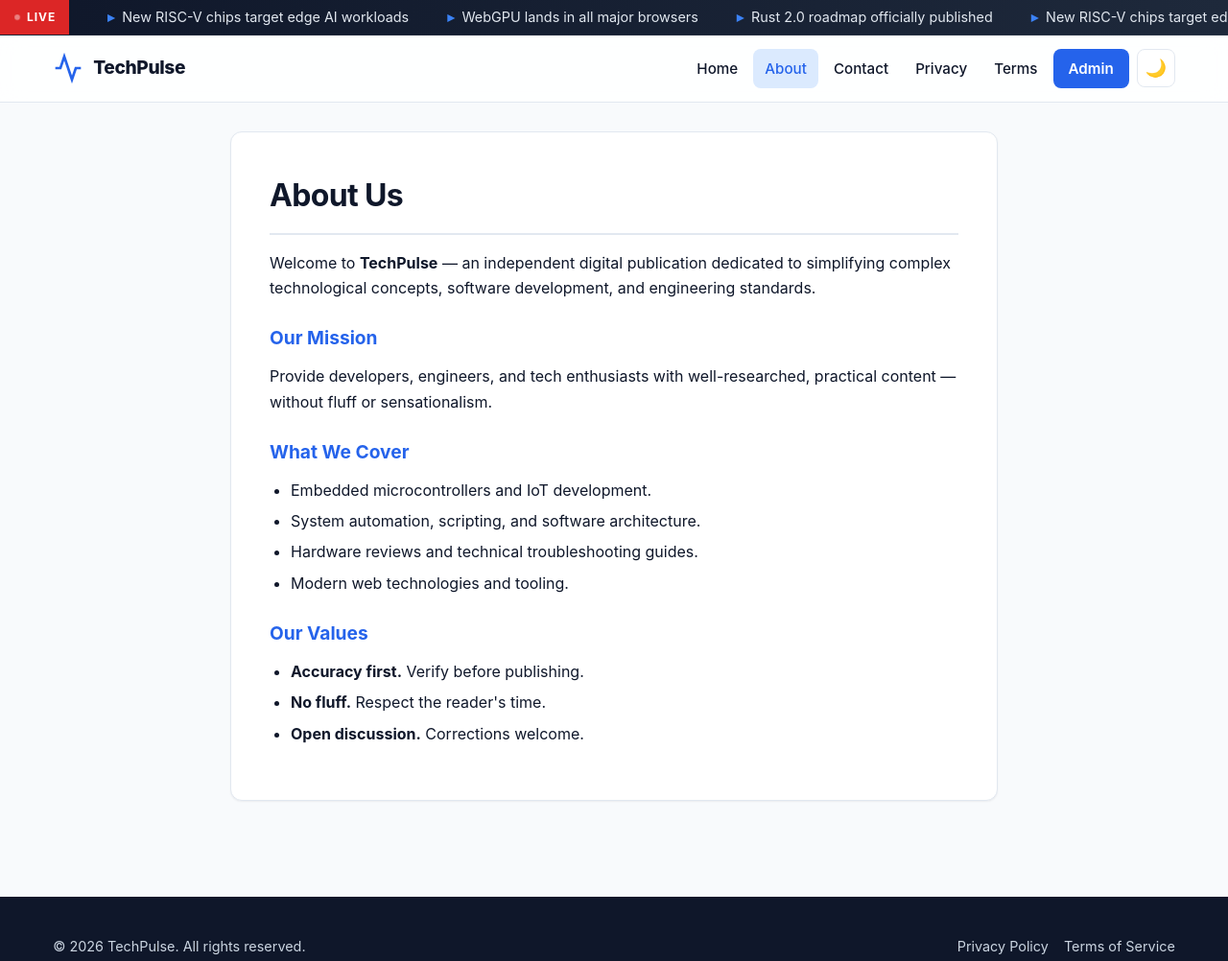
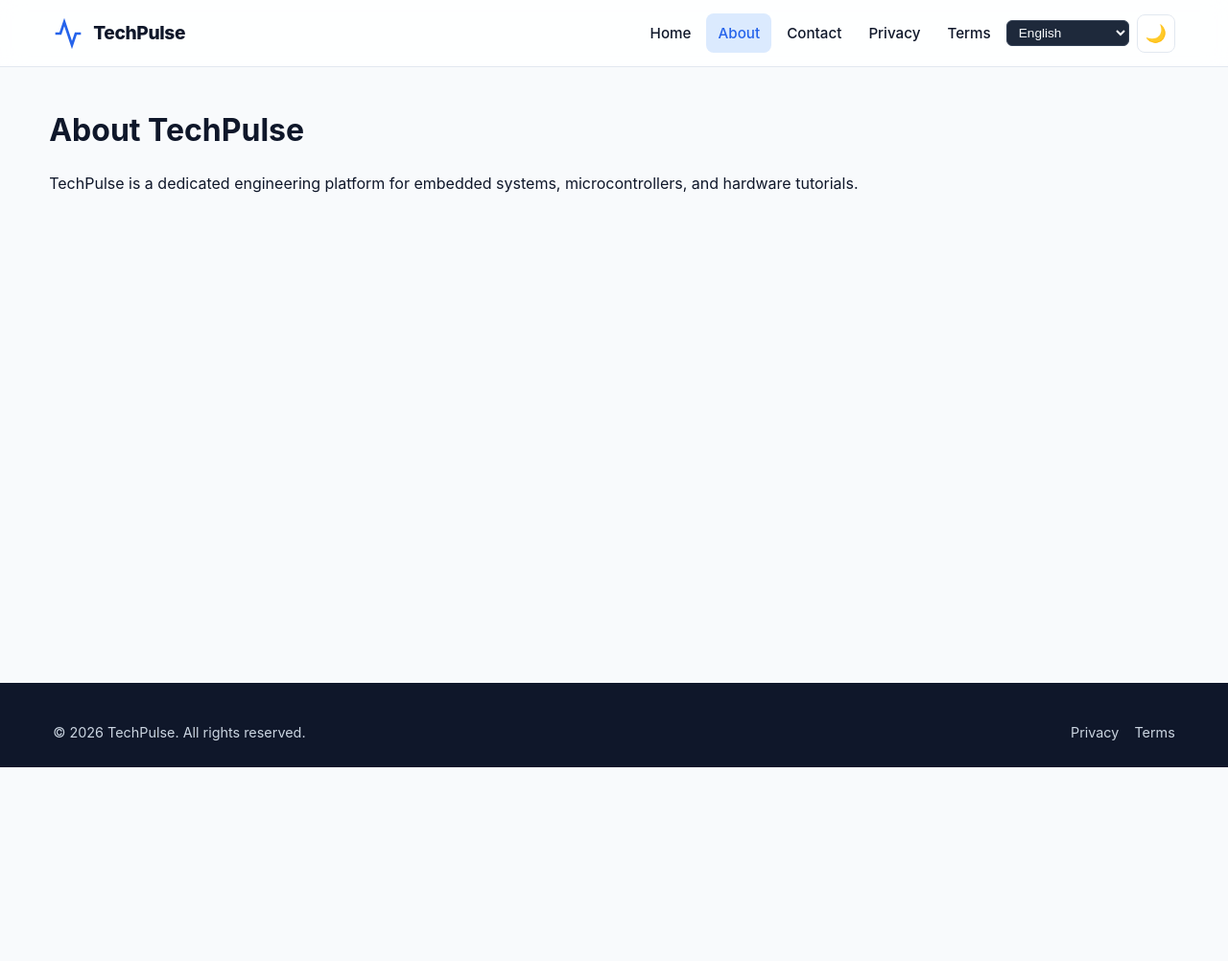
Before and after one commit to jonsrockytech/TECHPULSE, a plain HTML site: page TECHPULSE-fixed/about.html in a window 1280 px wide. Shown: the whole page at 96% size. After the commit the page ends 800 px from the top, so only its background shows below. Drawn offline with Linux system fonts and the light colour scheme.

Commit message:
Update about.html

```diff
--- a/TECHPULSE-fixed/about.html
+++ b/TECHPULSE-fixed/about.html
@@ -3,27 +3,23 @@
 <head>
   <meta charset="UTF-8">
   <meta name="viewport" content="width=device-width, initial-scale=1.0">
-  <title>About | TechPulse</title>
-  <meta name="description" content="About TechPulse — an independent publication simplifying embedded systems and software engineering.">
-  <meta property="og:type" content="website">
-  <meta property="og:title" content="About | TechPulse">
-  <meta property="og:description" content="About TechPulse — an independent publication simplifying embedded systems and software engineering.">
-  <meta property="og:image" content="https://techpulse.example.com/assets/og-default.png">
-  <link rel="icon" href="favicon.ico" type="image/x-icon">
+  <title>About Us | TechPulse</title>
   <link rel="stylesheet" href="css/style.css">
+  <style>
+    .lang-select {
+      background: var(--bg-secondary, #1e293b);
+      color: var(--text-color, #f8fafc);
+      border: 1px solid #334155;
+      padding: 4px 8px;
+      border-radius: 6px;
+      font-size: 0.85rem;
+      cursor: pointer;
+      outline: none;
+    }
+  </style>
 </head>
 <body>
-  <div class="ticker" aria-label="Tech news ticker">
-    <span class="ticker-label">Live</span>
-    <div class="ticker-track" aria-hidden="true">
-      <span class="ticker-item"><a href="#">New RISC-V chips target edge AI workloads</a></span>
-      <span class="ticker-item"><a href="#">WebGPU lands in all major browsers</a></span>
-      <span class="ticker-item"><a href="#">Rust 2.0 roadmap officially published</a></span>
-      <span class="ticker-item"><a href="#">New RISC-V chips target edge AI workloads</a></span>
-      <span class="ticker-item"><a href="#">WebGPU lands in all major browsers</a></span>
-      <span class="ticker-item"><a href="#">Rust 2.0 roadmap officially published</a></span>
-    </div>
-  </div>
+
   <header class="main-header">
     <div class="container">
       <div class="logo">
@@ -34,52 +30,45 @@
           <span>TechPulse</span>
         </a>
       </div>
-      <nav class="nav-links">
-        <a href="index.html">Home</a>
-        <a href="about.html" class="active">About</a>
-        <a href="contact.html">Contact</a>
-        <a href="privacy-policy.html">Privacy</a>
-        <a href="terms.html">Terms</a>
-        <a href="admin.html" class="admin-btn">Admin</a>
+      <nav class="nav-links" aria-label="Main navigation">
+        <a href="index.html" data-i18n="nav_home">Home</a>
+        <a href="about.html" class="active" data-i18n="nav_about">About</a>
+        <a href="contact.html" data-i18n="nav_contact">Contact</a>
+        <a href="privacy-policy.html" data-i18n="nav_privacy">Privacy</a>
+        <a href="terms.html" data-i18n="nav_terms">Terms</a>
+
+        <!-- Multi-language Selector -->
+        <select id="languageSelector" class="lang-select">
+          <option value="en">English</option>
+          <option value="zh">中文 (Chinese)</option>
+          <option value="es">Español</option>
+          <option value="hi">हिन्दी (Hindi)</option>
+          <option value="fr">Français</option>
+        </select>
+
+        <a href="admin.html" id="adminBtn" class="admin-btn" style="display: none;">Admin</a>
         <button id="darkModeToggle" type="button" aria-pressed="false" aria-label="Switch theme">🌙</button>
       </nav>
     </div>
   </header>
 
-  <main class="container">
-    <section class="page-content">
-      <h1>About Us</h1>
-      <p>Welcome to <strong>TechPulse</strong> — an independent digital publication dedicated to simplifying complex technological concepts, software development, and engineering standards.</p>
-
-      <h2>Our Mission</h2>
-      <p>Provide developers, engineers, and tech enthusiasts with well-researched, practical content — without fluff or sensationalism.</p>
-
-      <h2>What We Cover</h2>
-      <ul>
-        <li>Embedded microcontrollers and IoT development.</li>
-        <li>System automation, scripting, and software architecture.</li>
-        <li>Hardware reviews and technical troubleshooting guides.</li>
-        <li>Modern web technologies and tooling.</li>
-      </ul>
-
-      <h2>Our Values</h2>
-      <ul>
-        <li><strong>Accuracy first.</strong> Verify before publishing.</li>
-        <li><strong>No fluff.</strong> Respect the reader's time.</li>
-        <li><strong>Open discussion.</strong> Corrections welcome.</li>
-      </ul>
-    </section>
+  <main class="container" style="padding: 40px 0;">
+    <h1 data-i18n="about_title">About TechPulse</h1>
+    <p style="margin-top: 16px; line-height: 1.6;" data-i18n="about_desc">
+      TechPulse is a dedicated engineering platform for embedded systems, microcontrollers, and hardware tutorials.
+    </p>
   </main>
 
   <footer class="main-footer">
     <div class="container">
       <p>&copy; 2026 TechPulse. All rights reserved.</p>
       <div class="footer-links">
-        <a href="privacy-policy.html">Privacy Policy</a>
-        <a href="terms.html">Terms of Service</a>
+        <a href="privacy-policy.html" data-i18n="nav_privacy">Privacy Policy</a>
+        <a href="terms.html" data-i18n="nav_terms">Terms of Service</a>
       </div>
     </div>
   </footer>
+
   <script src="js/main.js"></script>
 </body>
 </html>
```
